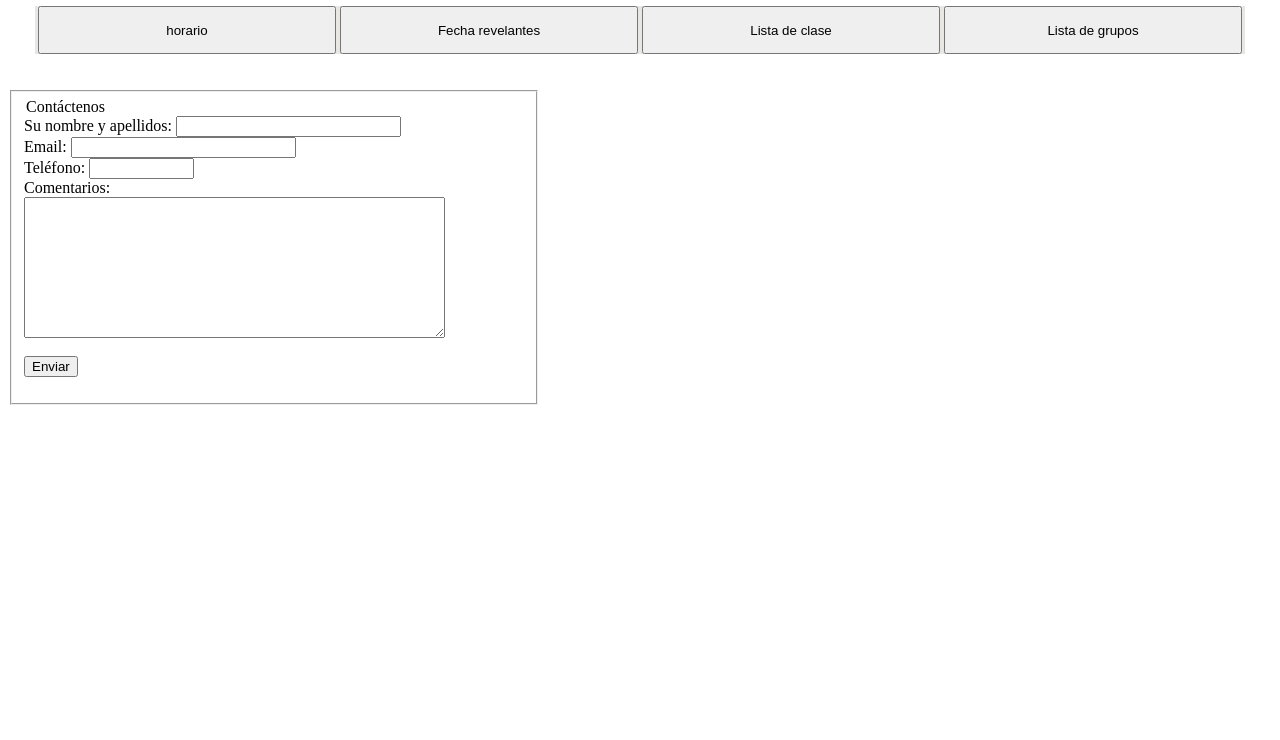
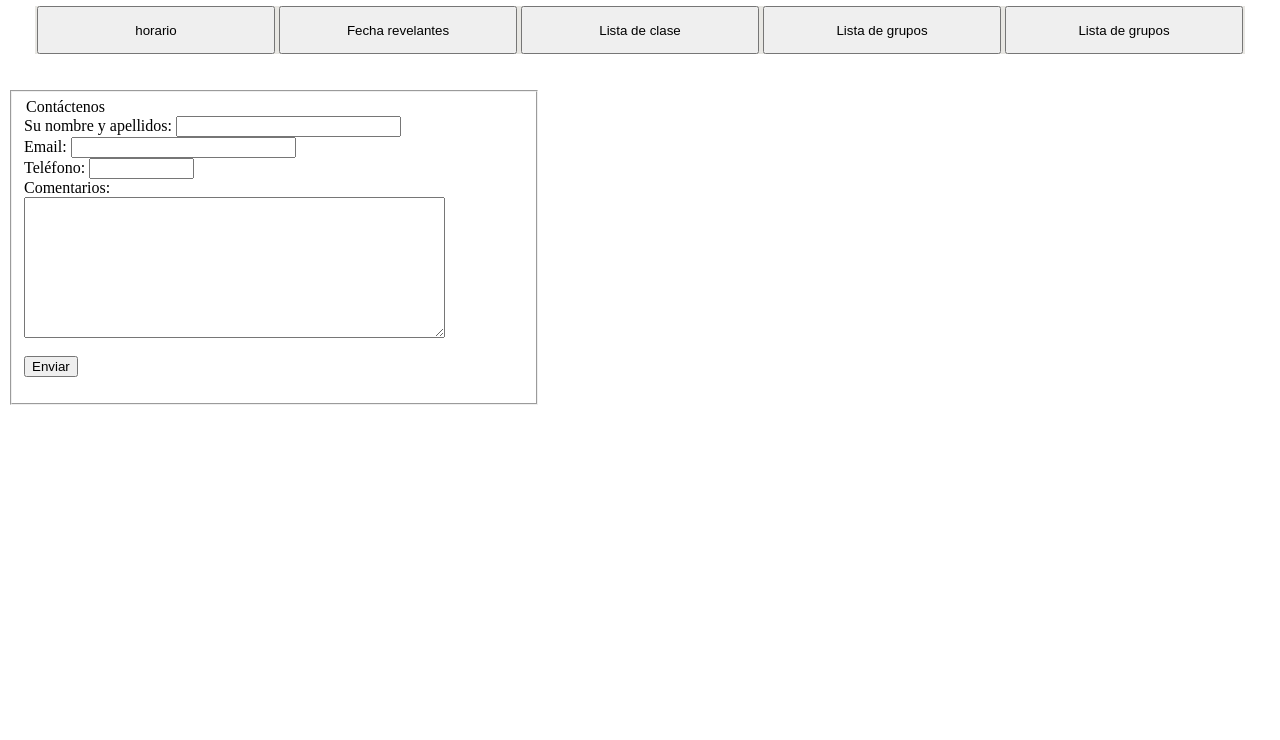
Before and after one commit to kimikazio/Clase-Patxi, a plain HTML site: page index.htm in a window 1280 px wide. Shown: the part 60-800 px from the top of the page. Drawn offline with Linux system fonts and the light colour scheme.

Commit message:
Update index.htm

```diff
--- a/index.htm
+++ b/index.htm
@@ -11,7 +11,7 @@
 
 			button{
 			height:48px;
-			width:298px;}
+			width:238px;}
 
 		</style>
 		<meta charset="UTF-8">
@@ -24,6 +24,7 @@
 				<button id="fecha" onclick="window.open('fecha.html')">Fecha revelantes</button>
 				<button id="clase" onclick="window.open('clase.html')">Lista de clase</button>
 				<button id="grupos" onclick="window.open('grupos.html')">Lista de grupos</button>
+				<button id="formulario" onclick="window.open('formulario.html')">Lista de grupos</button>
 		</div>
 		<br>
 		<br>
@@ -35,7 +36,7 @@
 			Teléfono: <input type="text" size="10" maxlength="9" name="telefono"><br>
 			Comentarios: <br><textarea name="comentarios" cols="50" rows="9"></textarea><br>
 			<br><input type="submit" value="Enviar">
+		</form>
 		</fieldset >
-  </form>
 	</body>
 </html>
```
Lines whose indentation alone changed are shown as unchanged.
